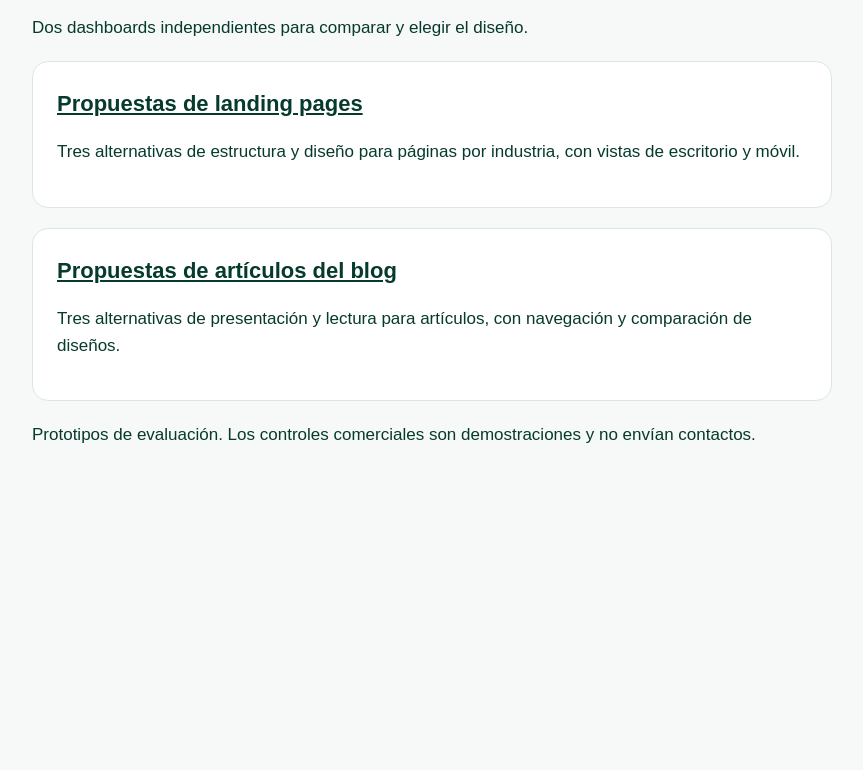
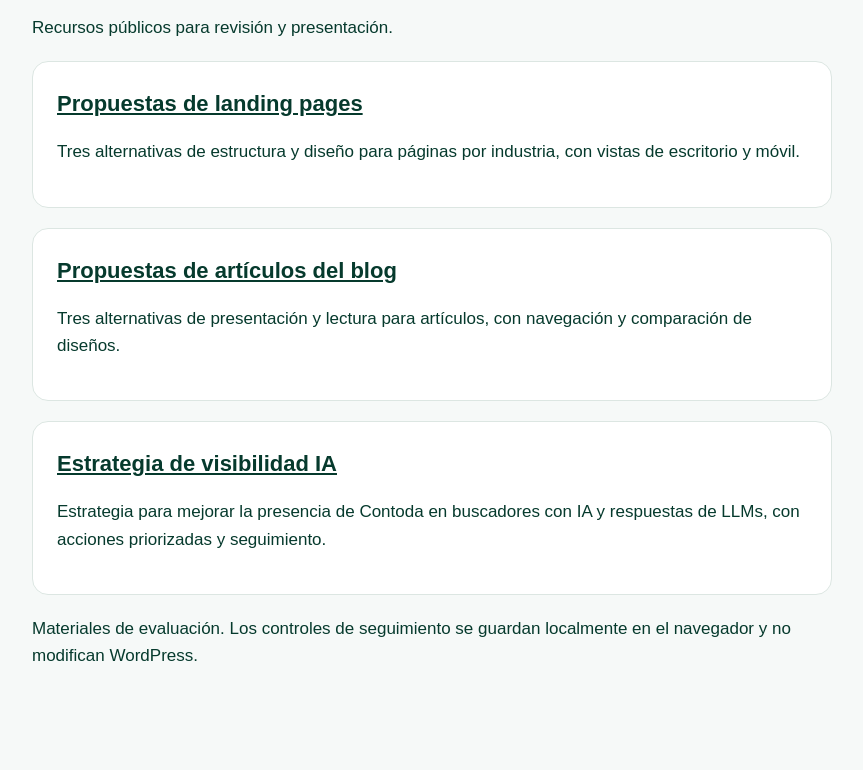
Before and after one commit to emmanuelbarriosxcom-dev/contoda-dashboards, a plain HTML site: page index.html in a window 1280 px wide. Shown: the part 164-934 px from the top of the page, without its empty margins (208-1071 px from the left). Before the commit the page ends 800 px from the top, so only its background shows below. Drawn offline with Linux system fonts and the light colour scheme.

Commit message:
Add AI visibility dashboard to index

```diff
--- a/index.html
+++ b/index.html
@@ -1,2 +1,2 @@
 <!doctype html>
-<html lang="es"><head><meta charset="utf-8"><meta name="viewport" content="width=device-width,initial-scale=1"><title>Contoda · Propuestas visuales</title><style>body{font-family:Arial,sans-serif;line-height:1.6;color:#063a2d;background:#f6f9f8;margin:0}main{max-width:800px;margin:60px auto;padding:24px}article{background:white;border:1px solid #dce6e2;padding:24px;margin:20px 0;border-radius:16px}a{color:#063a2d;font-size:22px;font-weight:bold}p{font-size:17px}</style></head><body><main><h1>Contoda · Propuestas visuales</h1><p>Dos dashboards independientes para comparar y elegir el diseño.</p><article><a href="Contoda_Propuestas_Landings_Industria.html">Propuestas de landing pages</a><p>Tres alternativas de estructura y diseño para páginas por industria, con vistas de escritorio y móvil.</p></article><article><a href="Contoda_Propuestas_Articulos_Blog.html">Propuestas de artículos del blog</a><p>Tres alternativas de presentación y lectura para artículos, con navegación y comparación de diseños.</p></article><p>Prototipos de evaluación. Los controles comerciales son demostraciones y no envían contactos.</p></main></body></html>
+<html lang="es"><head><meta charset="utf-8"><meta name="viewport" content="width=device-width,initial-scale=1"><title>Contoda · Propuestas visuales</title><style>body{font-family:Arial,sans-serif;line-height:1.6;color:#063a2d;background:#f6f9f8;margin:0}main{max-width:800px;margin:60px auto;padding:24px}article{background:white;border:1px solid #dce6e2;padding:24px;margin:20px 0;border-radius:16px}a{color:#063a2d;font-size:22px;font-weight:bold}p{font-size:17px}</style></head><body><main><h1>Contoda · Dashboards</h1><p>Recursos públicos para revisión y presentación.</p><article><a href="Contoda_Propuestas_Landings_Industria.html">Propuestas de landing pages</a><p>Tres alternativas de estructura y diseño para páginas por industria, con vistas de escritorio y móvil.</p></article><article><a href="Contoda_Propuestas_Articulos_Blog.html">Propuestas de artículos del blog</a><p>Tres alternativas de presentación y lectura para artículos, con navegación y comparación de diseños.</p></article><article><a href="Contoda_Visibilidad_IA.html">Estrategia de visibilidad IA</a><p>Estrategia para mejorar la presencia de Contoda en buscadores con IA y respuestas de LLMs, con acciones priorizadas y seguimiento.</p></article><p>Materiales de evaluación. Los controles de seguimiento se guardan localmente en el navegador y no modifican WordPress.</p></main></body></html>
```
